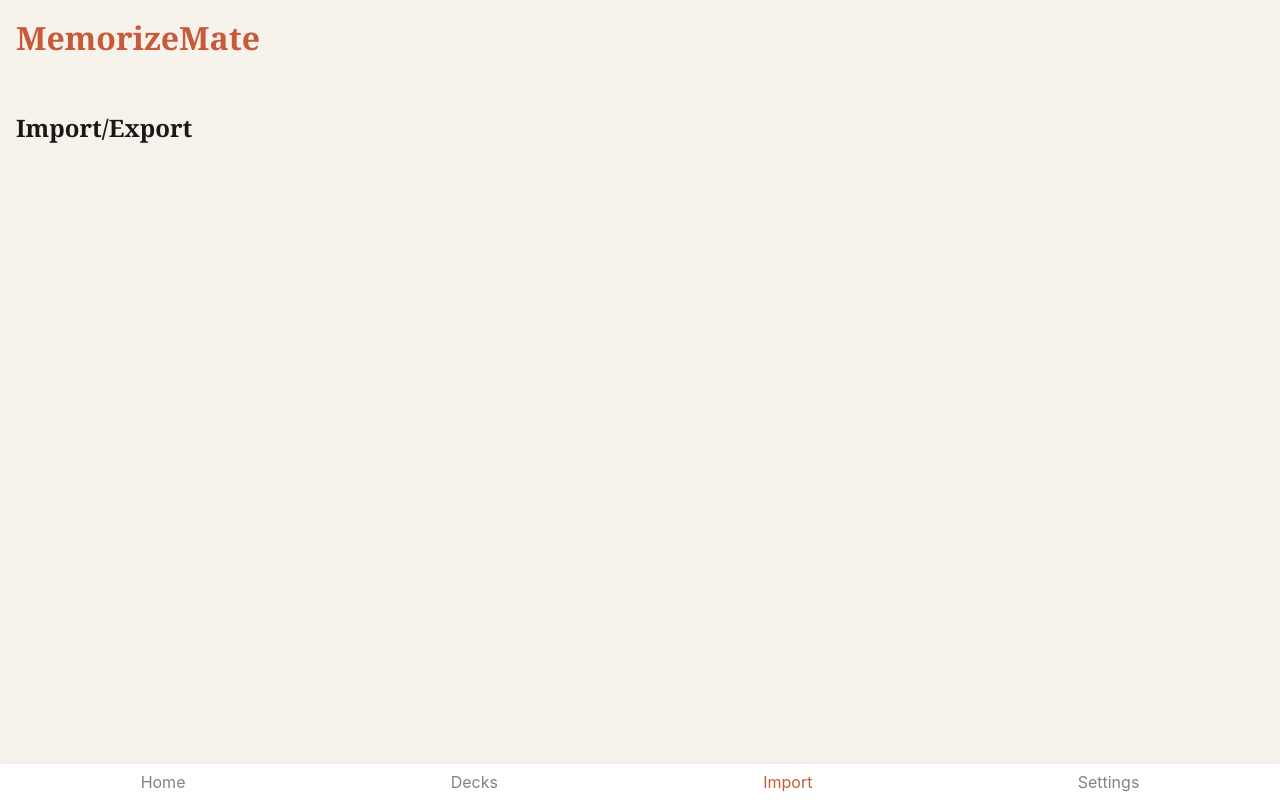
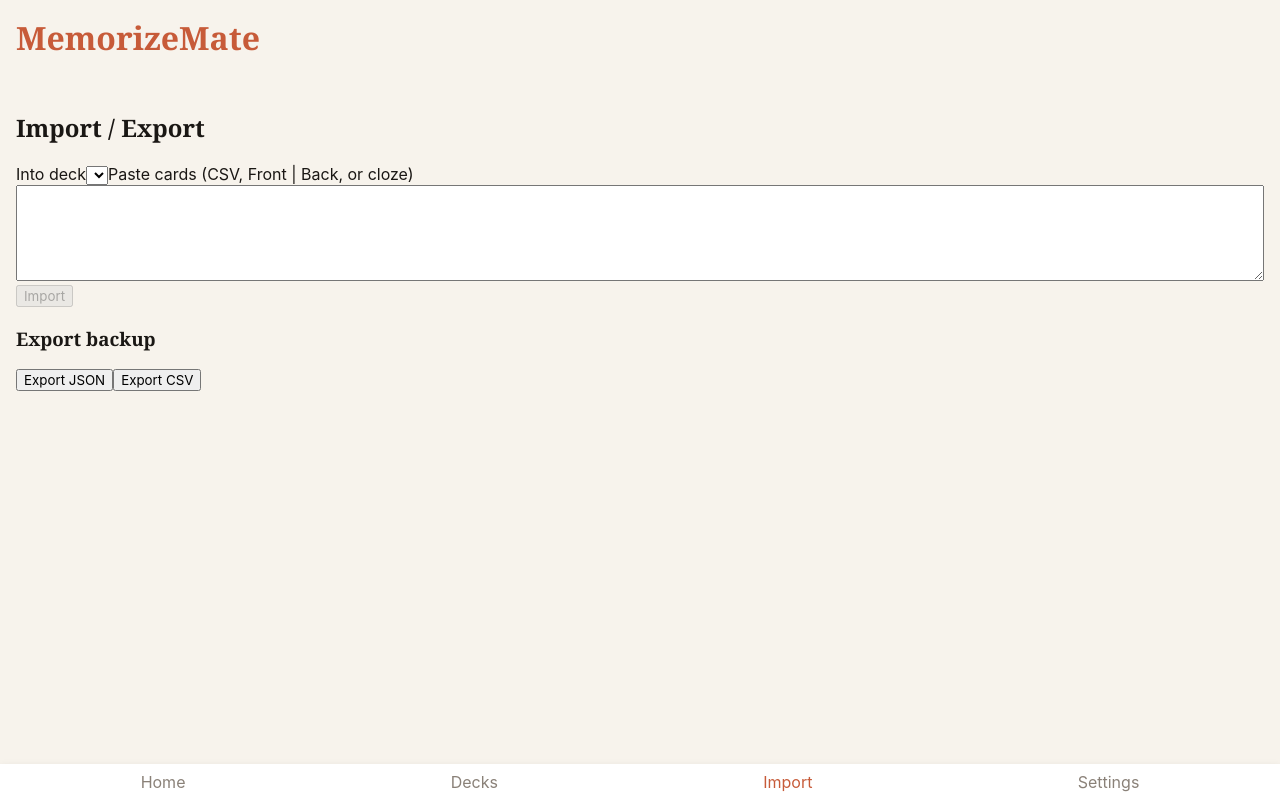
Before and after one commit to PandesalPanpan/MemorizeMate, a React (Vite) app: page /import in a window 1280 px wide. Built offline with nearby package versions, Linux system fonts and the light colour scheme.

Commit message:
feat: import/export screen with smart preview
- Implement ImportExportScreen with import (paste pipe/csv/cloze), preview, and export (JSON/CSV)
- Fix store methods to use get().repo so repo can be overridden for tests
- Add test verifying preview and import flow

```diff
--- a/src/screens/ImportExportScreen.tsx
+++ b/src/screens/ImportExportScreen.tsx
@@ -1 +1,52 @@
-export function ImportExportScreen() { return <section><h2>Import/Export</h2></section>; }
+import { useMemo, useState } from 'react';
+import { parseImport } from '../importer/parser';
+import { toJSON, toCSV } from '../exporter/exporter';
+import { useStore, store } from '../store/useStore';
+
+export function ImportExportScreen() {
+  const decks = useStore((s) => s.decks);
+  const [raw, setRaw] = useState('');
+  const [deckId, setDeckId] = useState('');
+  const result = useMemo(() => parseImport(raw), [raw]);
+  const target = deckId || decks[0]?.id || '';
+
+  async function doImport() {
+    if (!target) return;
+    for (const c of result.cards) {
+      await store.getState().addCard({ deckId: target, type: c.type, front: c.front, back: c.back, tags: c.tags });
+    }
+    setRaw('');
+  }
+
+  async function download(kind: 'json' | 'csv') {
+    const allCards = await store.getState().repo.listCards();
+    const data = kind === 'json' ? toJSON(decks, allCards) : toCSV(allCards);
+    const blob = new Blob([data], { type: kind === 'json' ? 'application/json' : 'text/csv' });
+    const url = URL.createObjectURL(blob);
+    const a = document.createElement('a');
+    a.href = url; a.download = `memorizemate.${kind}`; a.click();
+    URL.revokeObjectURL(url);
+  }
+
+  return (
+    <section>
+      <h2>Import / Export</h2>
+      <label htmlFor="deck">Into deck</label>
+      <select id="deck" value={target} onChange={(e) => setDeckId(e.target.value)}>
+        {decks.map((d) => <option key={d.id} value={d.id}>{d.name}</option>)}
+      </select>
+
+      <label htmlFor="paste">Paste cards (CSV, Front | Back, or cloze)</label>
+      <textarea id="paste" rows={6} value={raw} onChange={(e) => setRaw(e.target.value)} style={{ width: '100%' }} />
+
+      {result.cards.length > 0 && (
+        <p>{result.cards.length} cards detected — format: {result.format}</p>
+      )}
+      <button onClick={doImport} disabled={!result.cards.length}>Import</button>
+
+      <h3>Export backup</h3>
+      <button onClick={() => download('json')}>Export JSON</button>
+      <button onClick={() => download('csv')}>Export CSV</button>
+    </section>
+  );
+}
--- a/src/store/useStore.ts
+++ b/src/store/useStore.ts
@@ -28,7 +28,8 @@ export function createStore(repo: Repository = defaultRepo) {
     settings: DEFAULT_SETTINGS,
 
     async load() {
-      set({ decks: await repo.listDecks(), settings: await repo.getSettings() });
+      const r = get().repo;
+      set({ decks: await r.listDecks(), settings: await r.getSettings() });
     },
 
     async createDeck({ name, description }) {
@@ -36,18 +37,18 @@ export function createStore(repo: Repository = defaultRepo) {
         id: id(), name, description, color: 'accent', icon: '📘',
         desiredRetention: 0.9, createdAt: Date.now(),
       };
-      await repo.putDeck(deck);
+      await get().repo.putDeck(deck);
       set({ decks: [...get().decks, deck] });
       return deck;
     },
 
     async updateDeck(deck) {
-      await repo.putDeck(deck);
+      await get().repo.putDeck(deck);
       set({ decks: get().decks.map((d) => (d.id === deck.id ? deck : d)) });
     },
 
     async removeDeck(deckId) {
-      await repo.deleteDeck(deckId);
+      await get().repo.deleteDeck(deckId);
       set({ decks: get().decks.filter((d) => d.id !== deckId) });
     },
 
@@ -56,24 +57,25 @@ export function createStore(repo: Repository = defaultRepo) {
         id: id(), deckId, type, front, back, tags,
         srs: newCard(new Date()), lapses: 0, leech: false, createdAt: Date.now(),
       };
-      await repo.putCard(card);
+      await get().repo.putCard(card);
       return card;
     },
 
     async dueCards(deckId, now) {
-      const cards = await repo.listCards(deckId);
+      const cards = await get().repo.listCards(deckId);
       return cards.filter((c) => isDue(c.srs, now));
     },
 
     async reviewCard(cardId, rating, now) {
-      const card = await repo.getCard(cardId);
+      const r = get().repo;
+      const card = await r.getCard(cardId);
       if (!card) return;
-      const deck = await repo.getDeck(card.deckId);
+      const deck = await r.getDeck(card.deckId);
       const { card: srs, log } = grade(card.srs, rating, now, deck?.desiredRetention ?? 0.9);
       const lapses = srs.lapses;
       const updated: Card = { ...card, srs, lapses, leech: lapses >= LEECH_THRESHOLD };
-      await repo.putCard(updated);
-      await repo.addReviewLog({
+      await r.putCard(updated);
+      await r.addReviewLog({
         id: id(), cardId, timestamp: now.getTime(), rating,
         elapsedDays: log.elapsedDays, scheduledDays: log.scheduledDays,
       });
```
Also changed, not shown: 1 other file (tests, documents, lock files or other folders).
